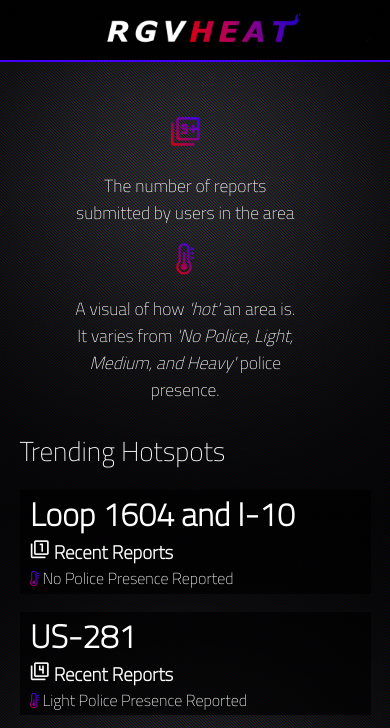
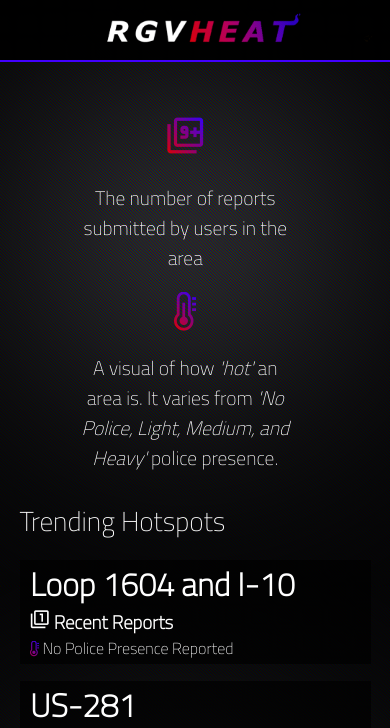
Before and after one commit to jas010i/APP-SACARHUB, a PHP site: page / in a window 390 px wide. Shown: the top 728 px of the page. Run offline with PHP 8.4, Linux system fonts and the light colour scheme.

Commit message:
counter ticker update font size update

```diff
--- a/CSS/main.css
+++ b/CSS/main.css
@@ -189,7 +189,7 @@ div.banner > img {
         margin-left: 20%;
         text-align: center;
         color: white;
-        font-size: 4.5vw;
+        font-size: 5vw;
         font-family: 'Titillium Web', sans-serif;
     }
 
--- a/index.html
+++ b/index.html
@@ -113,13 +113,13 @@
 <div class="icon-legend">
 
     <span id="counter-ticker">
-        <i class="material-icons" id="thermo" style="font-size: 8vw; margin-top: 40%;">filter_9_plus</i>
+        <i class="material-icons" id="thermo" style="font-size: 10vw; margin-top: 40%;">filter_9_plus</i>
         <p>The number of reports submitted by users in the area</p>
     </span>
 
     <span id="counter-ticker" style="margin-bottom: 7%; margin-top: 3%;">
-        <i class="fa fa-thermometer-3" id="thermo" style="font-size: 8vw;"></i>
-        <p>A visual of how <em>'hot' </em>an area is. It varies from <em>'No Police, Light, Medium, and Heavy' </em>police presence.</p>
+        <i class="fa fa-thermometer-3" id="thermo" style="font-size: 10vw;"></i>
+        <p>A visual of how <em>'hot' </em> an area is. It varies from <em>'No Police, Light, Medium, and Heavy' </em>police presence.</p>
     </span>
 
 </div>
```
